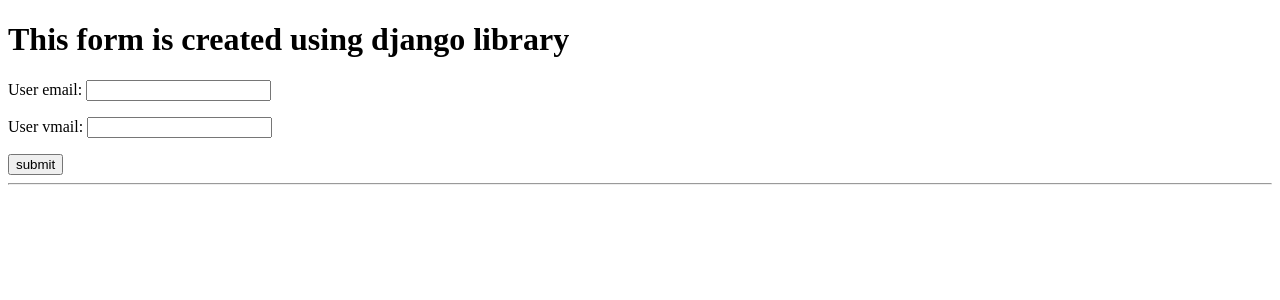
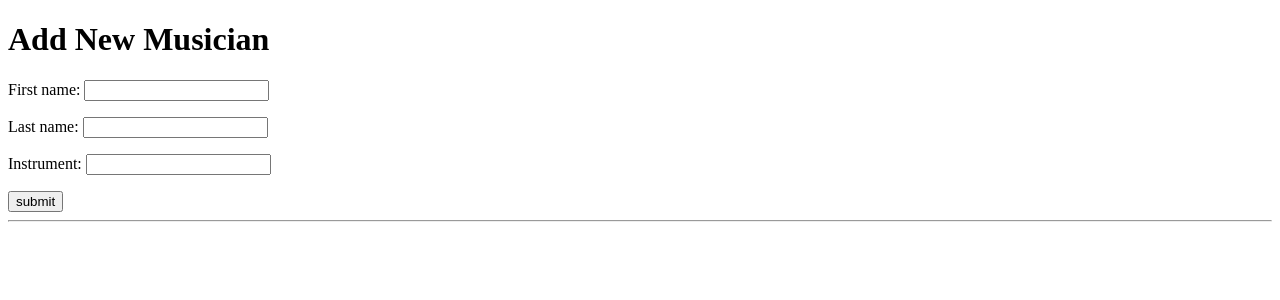
Before and after one commit to muzahid2559/Django_Practice, a Django app: page /form/ in a window 1280 px wide. Shown: the top 300 px of the page. Run offline with Django 4.2, Linux system fonts and the light colour scheme.

Commit message:
Django Model Forms

```diff
--- a/first_application/forms.py
+++ b/first_application/forms.py
@@ -1,14 +1,8 @@
 from django import forms
 from django.core import validators
+from first_application import models
 
-class user_form(forms.Form):
-    user_email = forms.EmailField()
-    user_vmail = forms.EmailField()
-
-    def clean(self):
-        all_cleaned_data = super().clean()
-        user_email = all_cleaned_data['user_email']
-        user_vmail = all_cleaned_data['user_vmail']
-
-        if user_email != user_vmail:
-            raise forms.ValidationError("Fields Don't Match!!!!")
+class MusicianForm(forms.ModelForm):
+    class Meta:
+        model = models.Musician
+        fields = "__all__"
--- a/first_application/views.py
+++ b/first_application/views.py
@@ -15,16 +15,13 @@
 
 
 def form(request):
-    new_form = forms.user_form()
-    diction = {'test_form':new_form, 'heading_1':'This form is created using django library'}
+    new_form = forms.MusicianForm()
 
     if request.method == 'POST':
-        new_form = forms.user_form(request.POST)
-        diction.update({'test_form':new_form})
+        new_form = forms.MusicianForm(request.POST)
 
         if new_form.is_valid():
-
-            diction.update({'field':"Match!!"})
-            diction.update({'form_submited' : 'Yes'})
-
+            new_form.save(commit=True)
+            return index(request)
+    diction = {'test_form': new_form, 'heading_1':'Add New Musician'}
     return render(request,'first_application/form.html',context=diction)
--- a/templates/first_application/form.html
+++ b/templates/first_application/form.html
@@ -14,11 +14,7 @@
       <input type="submit" name="submit" value="submit">
     </form>
     <hr>
-    {% if form_submited %}
 
-      <p>Field: {{ field }} </p>
-
-    {% endif %}
 
   </body>
 </html>
--- a/templates/first_application/index.html
+++ b/templates/first_application/index.html
@@ -8,6 +8,8 @@
   </head>
   <body>
     <h1>{{text_1}}</h1>
+
+    <a href="/form/">Add New</a>
 
     <table border="1">
       <tr>
```
Also changed, not shown: db.sqlite3.
